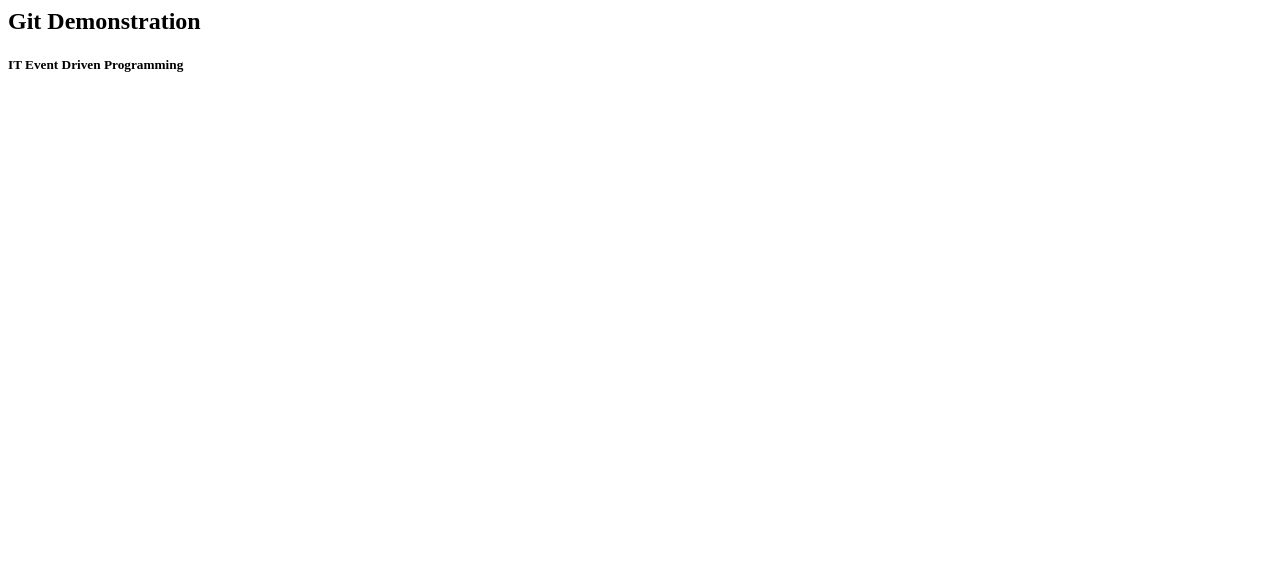
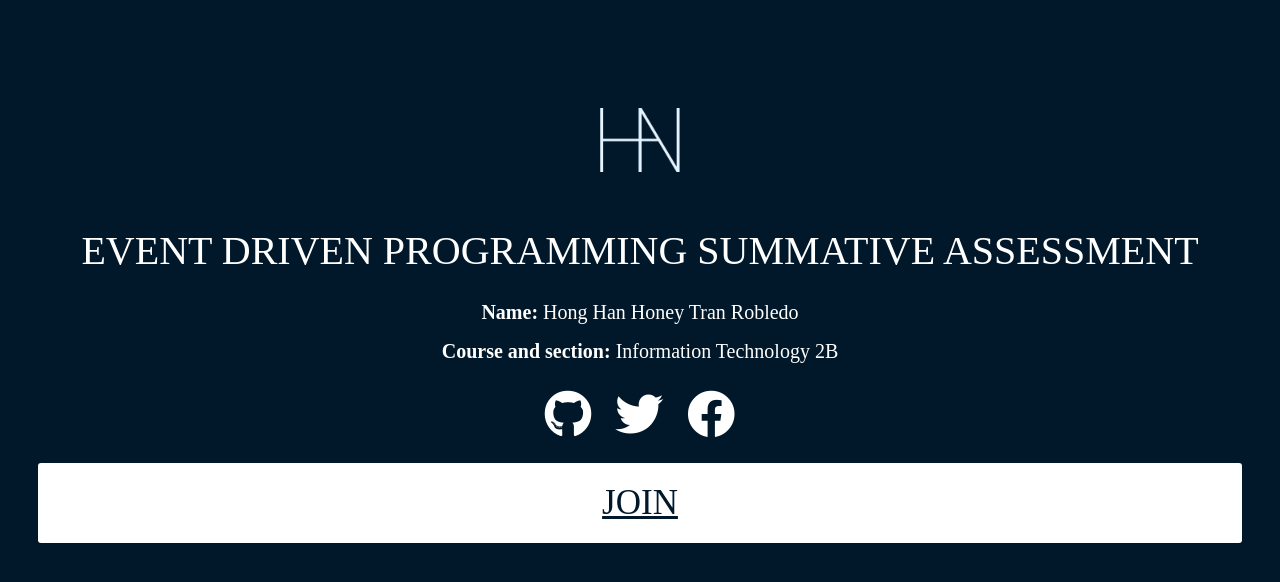
Before and after one commit to hhhtrobledo/edriven2020, a plain HTML site: page index.html in a window 1280 px wide. Drawn offline with Linux system fonts and the light colour scheme.

Commit message:
added SA-2021

```diff
--- a/index.html
+++ b/index.html
@@ -3,10 +3,29 @@
     <meta charset="UTF-8">
     <meta http-equiv="X-UA-Compatible" content="IE=edge">
     <meta name="viewport" content="width=device-width, initial-scale=1.0">
-    <title>Git Demo</title>
+    <title>SUMMATIVE ASSESSMENT</title>
+    <link rel="stylesheet" href="style.css">
+    <link href="https://use.fontawesome.com/releases/v5.12.0/css/all.css" rel="stylesheet">
+    <link rel="icon" href="favicon.png" type="image/png" />
+    <img src="logolight.png" type="image/png/" class="image">
 </head>
+
+    <h1>EVENT DRIVEN PROGRAMMING SUMMATIVE ASSESSMENT</h1>
+    <h2> <strong>Name:</strong> Hong Han Honey Tran Robledo</h2>
+    <h2> <strong>Course and section:</strong> Information Technology 2B</h2>
+
 <body>
-    <h2>Git Demonstration</h2>
-    <h5>IT Event Driven Programming</h5>
+    <main>
+		<div class="icons">
+			<a target="_blank" href="https://github.com/hhhtrobledo/edriven2020"><i class="fab fa-github"></i></a>
+			<a target="_blank" href="https://twitter.com/HanTranRobledo"><i class="fab fa-twitter"></i></a>
+            <a target="_blank" href="https://www.facebook.com/hantranrobledo/"><i class="fab fa-facebook"></i></a>
+
+    </div>
+
+        <a href="#" class="button" style="color: #001829;">JOIN</a>
+
+	</main>
 </body>
-</html>
+
+<script src="js/app.js"></script>
--- a/js/my.js
+++ /dev/null
@@ -1 +0,0 @@
-console.log('hello world');
--- /dev/null
+++ b/style.css
@@ -0,0 +1,63 @@
+body{
+    background-color: #001829;
+}
+p {
+    font-size: 18px;
+    font-family: raleway;
+}
+
+h1{
+    text-align: center;
+    font-size: 40px;
+    font-family: raleway;
+    color: white;
+    font-weight: 500;
+}
+
+h2{
+    color: white;
+    font-family: raleway;
+    font-size: 20px;
+    text-align: center;
+    font-weight: 350;
+}
+
+.icons i {
+	font-size: 3em;
+    color: white;
+}
+
+main {
+	display: flex;
+	flex-direction: column;
+	justify-content: center;
+	padding: 0 30px;
+	text-align: center;
+}
+
+.icons i {
+	padding: 10px;
+}
+.image {
+    height: 120px;
+    width: 120px;
+    display: block;
+    margin-left: auto;
+    margin-right: auto;
+    margin-top: 80px;
+}
+
+.button{
+    margin-top: 15px;
+    font-size: 35px;
+    background: white;
+    font-family: raleway;
+    padding: 20px;
+    border-radius: 3px;
+
+}
+
+.button:hover {
+    background-color: #e5f2ff;
+    color: white;
+}
```
Also changed, not shown: favicon.png (added), logo.png (added), logolight.png (added).
